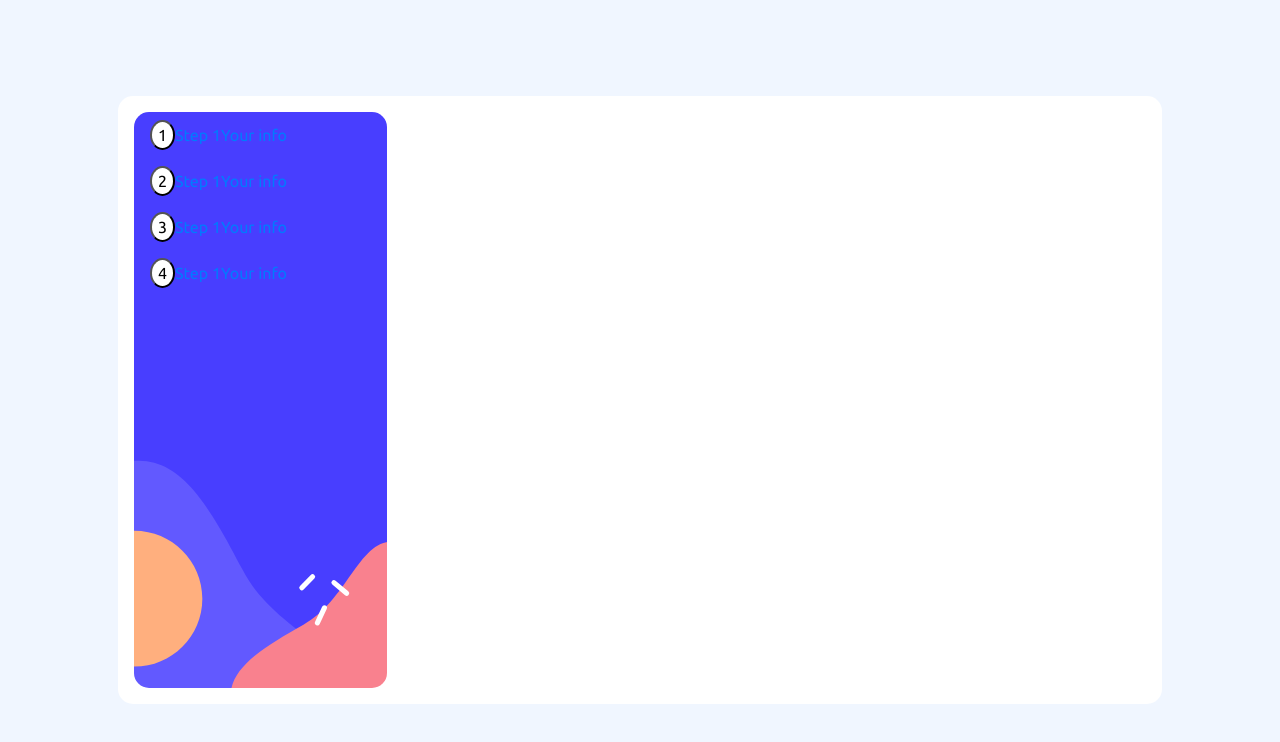
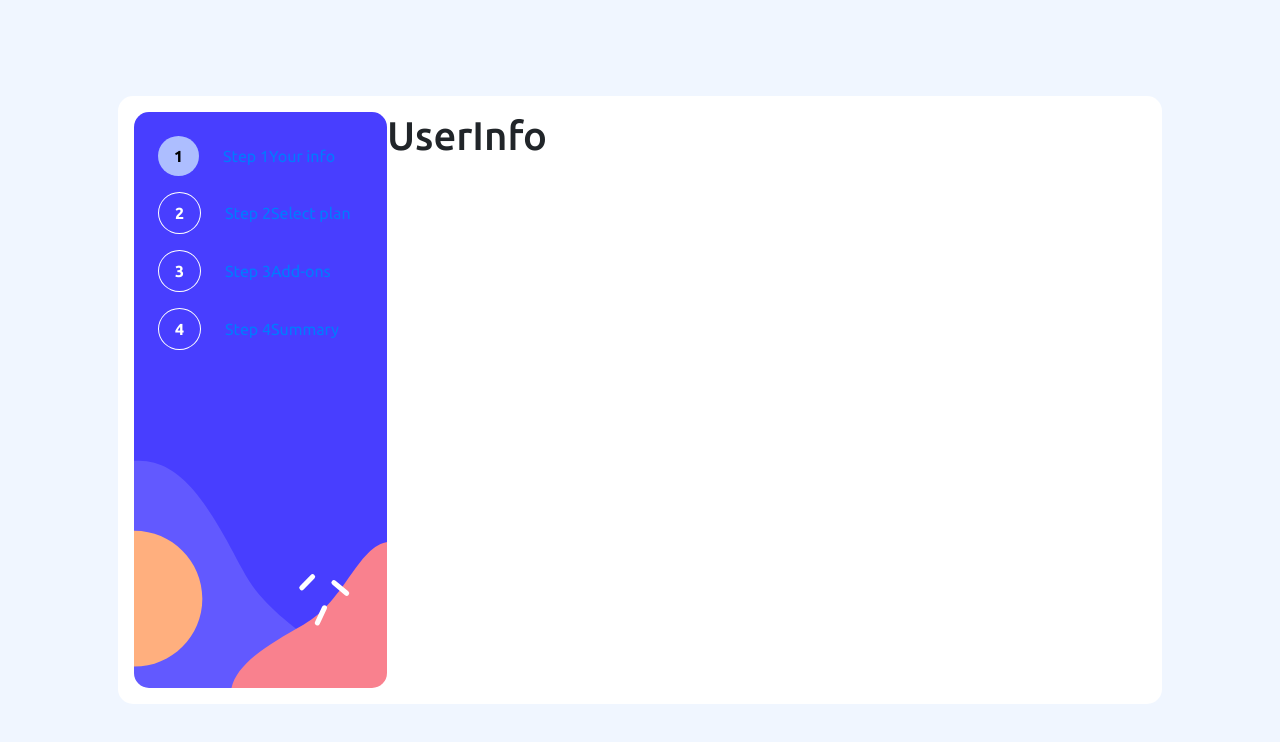
Before and after one commit to pedroalima/multi-form, a React (Vite) app: page / in a window 1280 px wide. Shown: the top 742 px of the page. Built offline with nearby package versions, Linux system fonts and the light colour scheme.

Commit message:
style: add partial sidebar

```diff
--- a/src/App.jsx
+++ b/src/App.jsx
@@ -1,4 +1,5 @@
 import Root from './components/root';
+import UserInfo from './pages/user';
 
 import {
 	createBrowserRouter,
@@ -8,14 +9,15 @@ import {
 } from 'react-router-dom';
 
 const router = createBrowserRouter(createRoutesFromElements(
-	<Route path='/' element={ <Root/> }>
+	<Route path='/' element={<Root />}>
+		<Route path='/' element={<UserInfo />} />
 	</Route>
 ));
 
 function App() {
 	return (
 		<>
-			<RouterProvider router={router}/>
+			<RouterProvider router={router} />
 		</>
 	);
 }
--- a/src/components/header/index.jsx
+++ /dev/null
@@ -1,33 +0,0 @@
-import { NavLink } from 'react-router-dom';
-import './index.scss';
-
-function Sidebar() {
-    return (
-        <aside id="sidebar">
-            <nav className="nav flex-column" id='nav'>
-                <NavLink to="/" className="nav-link active">
-                    <button className='rounded-circle bg-white'>1</button>
-                    <span>Step 1</span>
-                    <span>Your info</span>
-                </NavLink>
-                <NavLink to="/" className="nav-link">
-                    <button className='rounded-circle bg-white'>2</button>
-                    <span>Step 1</span>
-                    <span>Your info</span>
-                </NavLink>
-                <NavLink to="/" className="nav-link ">
-                    <button className='rounded-circle bg-white'>3</button>
-                    <span>Step 1</span>
-                    <span>Your info</span>
-                </NavLink>
-                <NavLink to="/" className="nav-link ">
-                    <button className='rounded-circle bg-white'>4</button>
-                    <span>Step 1</span>
-                    <span>Your info</span>
-                </NavLink>
-            </nav>
-        </aside>
-    );
-}
-
-export default Sidebar;
--- a/src/components/header/index.scss
+++ /dev/null
@@ -1,12 +0,0 @@
-#sidebar {
-    background-image: url('../../assets/images/bg-sidebar-mobile.svg');
-
-    @media screen and (min-width: 1024px) {
-        width: 100%;
-        height: 100%;
-        background-image: url('../../assets/images/bg-sidebar-desktop.svg');
-        background-repeat: no-repeat;
-        background-size: cover;
-        border-radius: 15px;
-    }
-}
--- a/src/components/root/index.jsx
+++ b/src/components/root/index.jsx
@@ -1,4 +1,4 @@
-import Sidebar from '../header';
+import Sidebar from '../sidebar';
 import { Outlet } from 'react-router-dom';
 
 import './index.scss'
@@ -8,13 +8,13 @@ function Root() {
 		<>
 			<div className='container-fluid vh-100 p-md-5' id='root'>
 				<div className='container w-100 h-100 p-md-5'>
-					<div className='row h-100 row-custom p-md-3 no-gutters'>
-						<div className='col col-md-3'>
+					<div className='row row-custom p-md-3 no-gutters'>
+						<header className='col-12 col-md-3'>
 							<Sidebar />
-						</div>
-						<div className="col col-md-9">
+						</header>
+						<main className="col-12 col-md-9">
 							<Outlet />
-						</div>
+						</main>
 					</div>
 				</div>
 			</div>
--- a/src/components/root/index.scss
+++ b/src/components/root/index.scss
@@ -1,8 +1,21 @@
+@import '../../styles/variables.scss';
+
 #root {
-    background: rgb(240, 246, 255);
+    background: $bg-primary-color;
+    background-image: url('../../assets/images/bg-sidebar-mobile.svg');
+    background-repeat: no-repeat;
+    background-size: contain;
+
+    @media screen and (min-width: 1024px) {
+        background: $bg-primary-color;
+    }
 
     .row-custom {
-        background: hsl(0, 0%, 100%);
-        border-radius: 15px;
+
+        @media screen and (min-width: 1024px) {
+            background: $bg-secondary-color;
+            border-radius: 15px;
+            height: 100%;
+        }
     }
 }
--- /dev/null
+++ b/src/components/sidebar/index.jsx
@@ -0,0 +1,44 @@
+import { NavLink } from 'react-router-dom';
+import './index.scss';
+
+function Sidebar() {
+    return (
+        <aside id="sidebar">
+            <nav className="nav d-flex flex-md-column justify-content-center p-3" id='nav'>
+                <NavLink to="/your-info" className="nav-link active d-flex justify-content-start align-items-center p-2">
+                    <button className='bg-custom-active rounded-circle py-2 px-3 font-weight-bold'>1</button>
+                    <div className='d-none d-md-block ml-md-4'>
+                        <span>Step 1</span>
+                        <span>Your info</span>
+                    </div>
+                </NavLink>
+                <NavLink to="/select-plan" className="nav-link active d-flex justify-content-start align-items-center p-2">
+                    <button className='bg-custom rounded-circle py-2 px-3 font-weight-bold'>2</button>
+                    <div className='d-none d-md-block ml-md-4'>
+                        <span>Step 2</span>
+                        <span>Select plan</span>
+                    </div>
+                </NavLink>
+                <NavLink to="/add-ons" className="nav-link active d-flex justify-content-start align-items-center p-2">
+                    <button className='bg-custom rounded-circle py-2 px-3 font-weight-bold'>3</button>
+                    <div className='d-none d-md-block ml-md-4'>
+                        <span>Step 3</span>
+                        <span>Add-ons</span>
+                    </div>
+                </NavLink>
+                <NavLink to="/summary" className="nav-link active d-flex justify-content-start align-items-center p-2">
+                    <button className='bg-custom rounded-circle py-2 px-3 font-weight-bold'>4</button>
+                    <div className='d-none d-md-block ml-md-4'>
+                        <span>Step 4</span>
+                        <span>Summary</span>
+                    </div>
+                </NavLink>
+
+
+
+            </nav>
+        </aside>
+    );
+}
+
+export default Sidebar;
--- /dev/null
+++ b/src/components/sidebar/index.scss
@@ -0,0 +1,25 @@
+@import '../../styles/variables.scss';
+
+#sidebar {
+
+    @media screen and (min-width: 1024px) {
+        width: 100%;
+        height: 100%;
+        background-image: url('../../assets/images/bg-sidebar-desktop.svg');
+        background-repeat: no-repeat;
+        background-size: cover;
+        border-radius: 15px;
+    }
+
+    .bg-custom {
+        border: 1px solid $bg-secondary-color;
+        color: $font-primary-color;
+        background: $bg-tertiary-color;
+    }
+
+    .bg-custom-active {
+        border: none;
+        color: $font-secondary-color;
+        background: $bg-active-color;
+    }
+}
--- /dev/null
+++ b/src/pages/user/index.jsx
@@ -0,0 +1,14 @@
+import './index.scss'
+
+function UserInfo() {
+    return (
+        <section className="bg-white" id="user-info">
+            <form>
+                <h1>UserInfo</h1>
+            </form>
+        </section>
+
+    )
+}
+
+export default UserInfo
--- /dev/null
+++ b/src/pages/user/index.scss
@@ -0,0 +1,3 @@
+#user-info {
+    border-radius: 15px;
+}
--- /dev/null
+++ b/src/styles/variables.scss
@@ -0,0 +1,18 @@
+$bg-primary-color: rgb(240, 246, 255);
+$bg-secondary-color: rgb(255, 255, 255);
+$bg-tertiary-color: rgba(255, 255, 255, 0);
+$bg-active-color: hsl(228, 100%, 84%);
+
+$font-primary-color: rgb(255, 255, 255);
+$font-secondary-color: rgb(0, 0, 0);
+
+$a: hsl(213, 96%, 18%);
+$b: hsl(243, 100%, 62%);
+$e: hsl(228, 100%, 84%);
+$i: hsl(206, 94%, 87%);
+$l: hsl(354, 84%, 57%);
+$e: hsl(231, 11%, 63%);
+$q: hsl(229, 24%, 87%);
+$f: hsl(217, 100%, 97%);
+$k: hsl(231, 100%, 99%);
+$t: hsl(0, 0%, 100%);
```
Also changed, not shown: src/pages/home/index.jsx (deleted).
